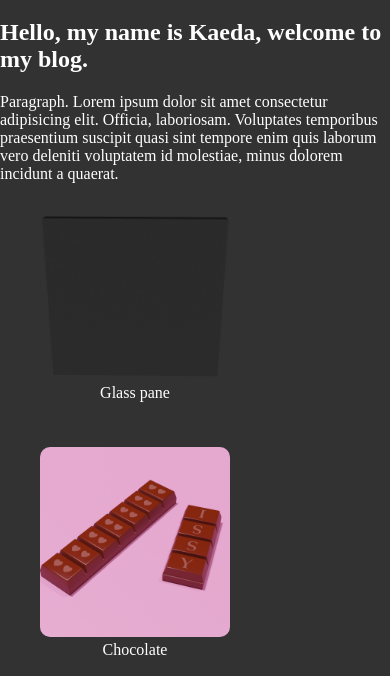
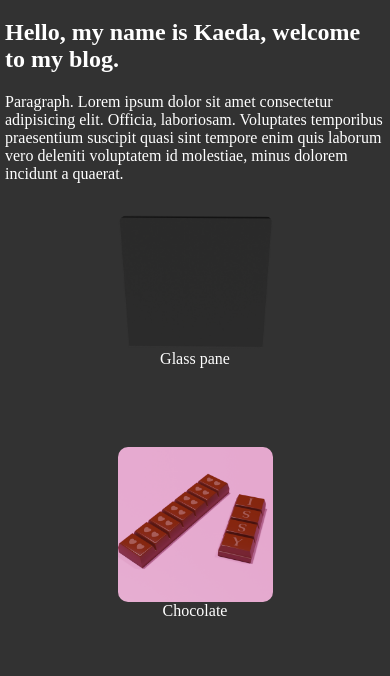
Before and after one commit to kaeda-kamui/kaeda-kamui.github.io, a plain HTML site: page index.html in a window 390 px wide. Shown: the part 113-789 px from the top of the page. Drawn offline with Linux system fonts and the light colour scheme.

Commit message:
Center images at certain screen sizes

```diff
--- a/styles/main.css
+++ b/styles/main.css
@@ -76,10 +76,14 @@ div.main-one h1 {
 
 div.main-one main h2 {
   /*  background-color: green; */
+  margin-right: 5px;
+  margin-left: 5px;
 }
 
 div.main-one main p {
   /*  background-color: orange; */
+  margin-right: 5px;
+  margin-left: 5px;
 }
 
 /* End of Main */
@@ -92,7 +96,18 @@ figure {
 }
 
 img {
-  margin-left: 0;
+  margin-left: 5px;
   width: 190px;
   border-radius: 10px;
 }
+
+/* Media queries */
+
+@media screen and (max-width: 900px) {
+  img {
+    display: block;
+    margin-left: auto;
+    margin-right: auto;
+    width: 50%;
+  }
+}
```
